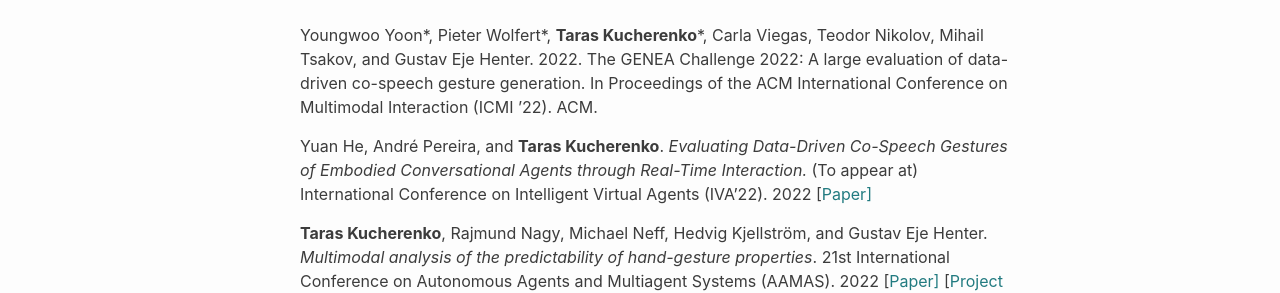
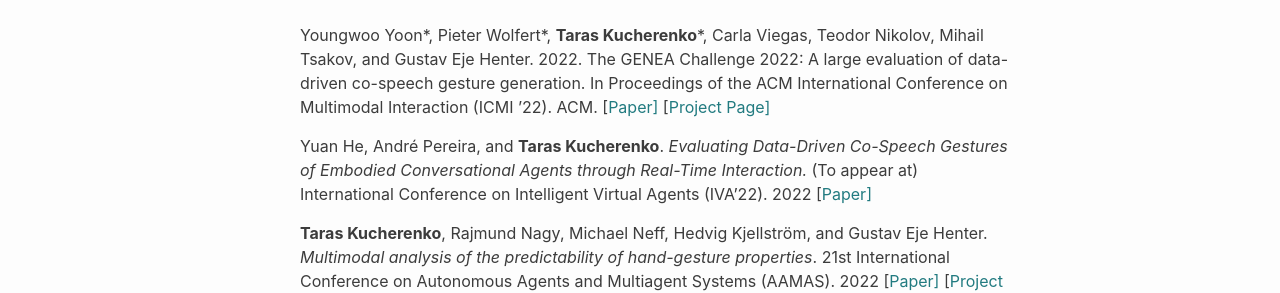
Before and after one commit to Svito-zar/Svito-zar.github.io, a Jekyll site: the page built from _pages/publications.md, in a window 1280 px wide. Shown: the part 307-600 px from the top of the page. Built offline with Jekyll 4.4.1, drawn with Linux system fonts in a browser that asks for light colours.

Commit message:
Add GENEA 2022 paper

```diff
--- a/_pages/publications.md
+++ b/_pages/publications.md
@@ -10,7 +10,7 @@
 
 ### 2022
 
-* Youngwoo Yoon\*, Pieter Wolfert\*, **Taras Kucherenko**\*, Carla Viegas, Teodor Nikolov, Mihail Tsakov, and Gustav Eje Henter. 2022. The GENEA Challenge 2022: A large evaluation of data-driven co-speech gesture generation. In Proceedings of the ACM International Conference on Multimodal Interaction (ICMI ’22). ACM.
+* Youngwoo Yoon\*, Pieter Wolfert\*, **Taras Kucherenko**\*, Carla Viegas, Teodor Nikolov, Mihail Tsakov, and Gustav Eje Henter. 2022. The GENEA Challenge 2022: A large evaluation of data-driven co-speech gesture generation. In Proceedings of the ACM International Conference on Multimodal Interaction (ICMI ’22). ACM. \[[Paper\]](../papers/yoon2022genea.pdf) \[[Project Page\]](https://youngwoo-yoon.github.io/GENEAchallenge2022/)
 
 * Yuan He, André Pereira, and **Taras Kucherenko**. *Evaluating Data-Driven Co-Speech Gestures of Embodied Conversational Agents through Real-Time Interaction.* (To appear at) International Conference on Intelligent Virtual Agents (IVA’22). 2022 \[[Paper\]](../papers/He_Pereira_Kucherenko_IVA_22_Final.pdf)
 
```
Also changed, not shown: 1 other file.
